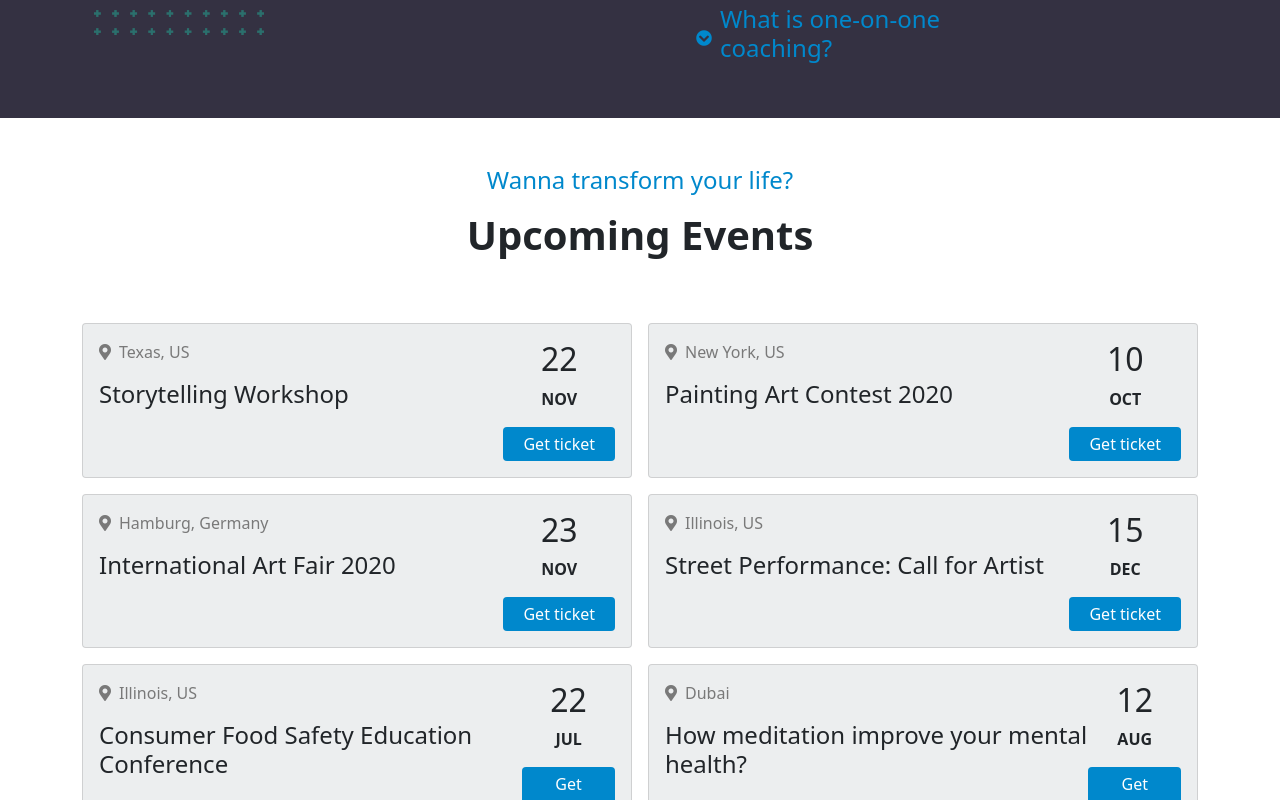
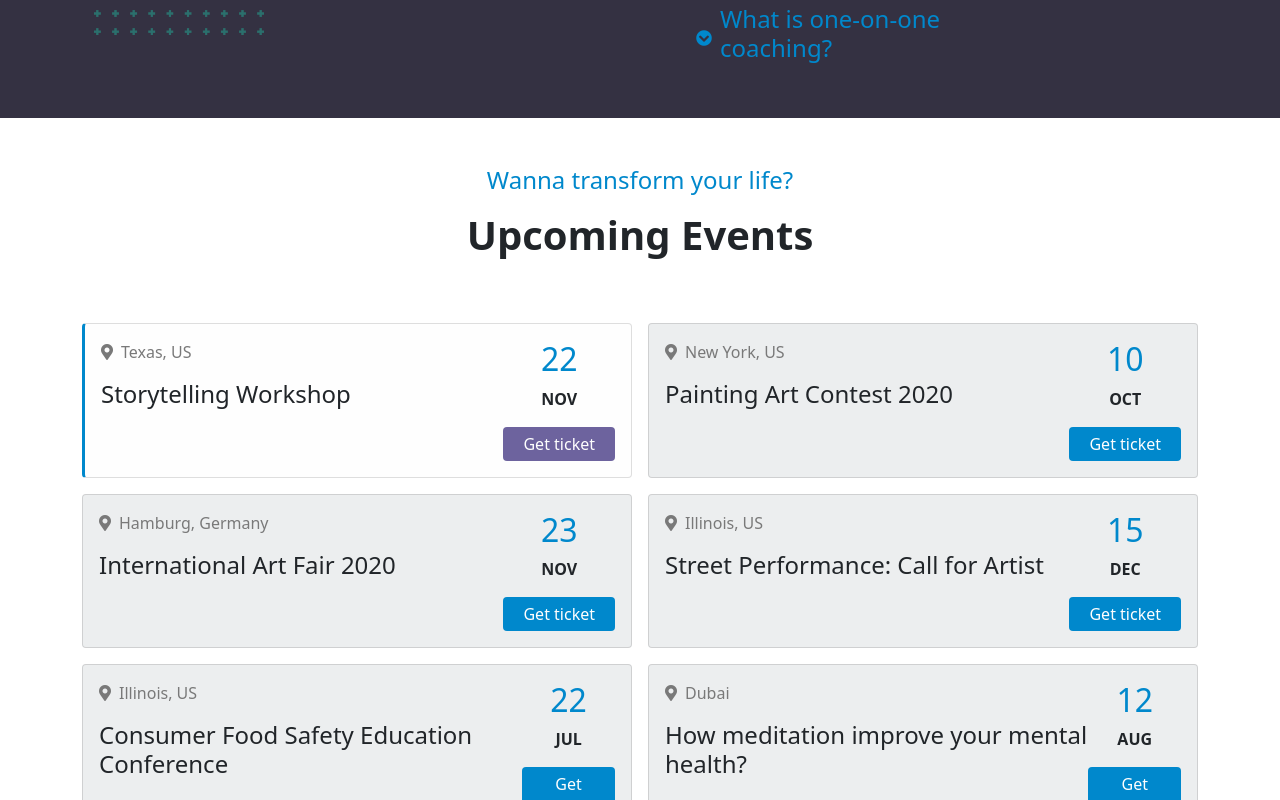
Before and after one commit to Forklein/proj-html-vuejs, a Vue app: page / in a window 1280 px wide. In both pictures the pointer is over the element 357 px from the left and 4444 px from the top of the page. Shown: the part 4044-4844 px from the top of the page. Built offline with nearby package versions, Linux system fonts and the light colour scheme.

Commit message:
Finish all hover

```diff
--- a/src/components/subcomponents/EventsCard.vue
+++ b/src/components/subcomponents/EventsCard.vue
@@ -27,6 +27,13 @@ export default {
 @import "../../assets/scss/_variables.scss";
 .card {
   background-color: $color-porcelain;
+  &:hover {
+    background-color: $color-white;
+    border-left: 3px solid $color-jungle-green;
+    #ticket {
+      background-color: $color-tuna;
+    }
+  }
   #location {
     color: $color-boulder;
   }
@@ -36,5 +43,11 @@ export default {
     padding: 5px 20px;
     cursor: pointer;
   }
+  .date {
+    .h2 {
+      color: $color-jungle-green;
+    }
+  }
+  cursor: pointer;
 }
 </style>
```
